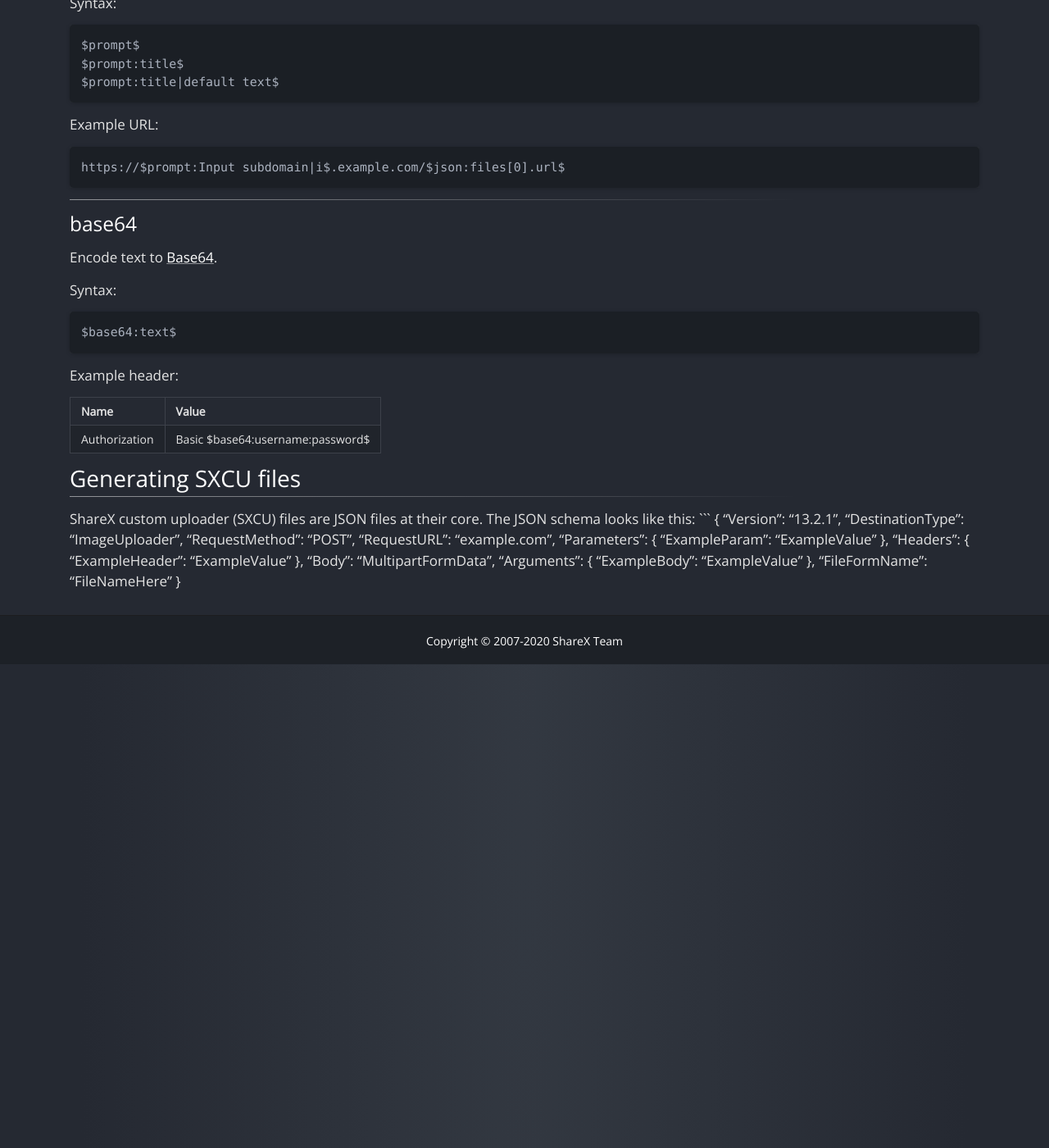
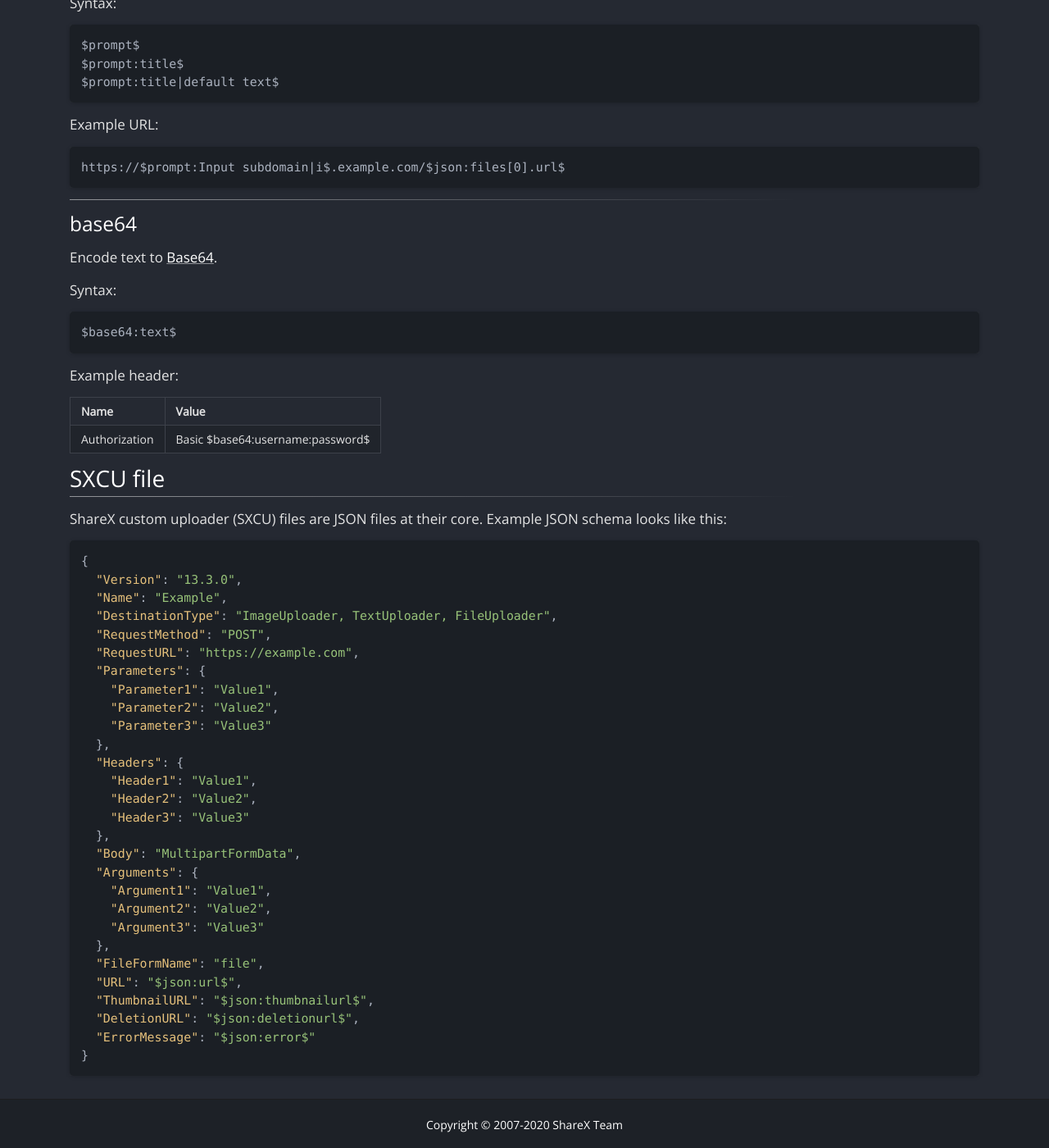
Before and after one commit to ShareX/sharex.github.io, a Jekyll site: the page built from docs/custom-uploader.md, in a window 1280 px wide and 1400 px high, scrolled down 8337 px. Shown: the whole window at 82% size. Built offline with Jekyll 4.4.1, drawn with Linux system fonts in a browser that asks for light colours.

Commit message:
Update SXCU file section

````diff
--- a/docs/custom-uploader.md
+++ b/docs/custom-uploader.md
@@ -427,24 +427,37 @@ Example header:
 | --- | --- |
 | Authorization | Basic $base64:username:password$ |
 
-## Generating SXCU files
+## SXCU file
 
-ShareX custom uploader (SXCU) files are JSON files at their core. The JSON schema looks like this:
-```
+ShareX custom uploader (SXCU) files are JSON files at their core. Example JSON schema looks like this:
+
+```json
 {
-  "Version": "13.2.1",
-  "DestinationType": "ImageUploader",
+  "Version": "13.3.0",
+  "Name": "Example",
+  "DestinationType": "ImageUploader, TextUploader, FileUploader",
   "RequestMethod": "POST",
-  "RequestURL": "example.com",
+  "RequestURL": "https://example.com",
   "Parameters": {
-    "ExampleParam": "ExampleValue"
+    "Parameter1": "Value1",
+    "Parameter2": "Value2",
+    "Parameter3": "Value3"
   },
   "Headers": {
-    "ExampleHeader": "ExampleValue"
+    "Header1": "Value1",
+    "Header2": "Value2",
+    "Header3": "Value3"
   },
   "Body": "MultipartFormData",
   "Arguments": {
-    "ExampleBody": "ExampleValue"
+    "Argument1": "Value1",
+    "Argument2": "Value2",
+    "Argument3": "Value3"
   },
-  "FileFormName": "FileNameHere"
+  "FileFormName": "file",
+  "URL": "$json:url$",
+  "ThumbnailURL": "$json:thumbnailurl$",
+  "DeletionURL": "$json:deletionurl$",
+  "ErrorMessage": "$json:error$"
 }
+```
````
